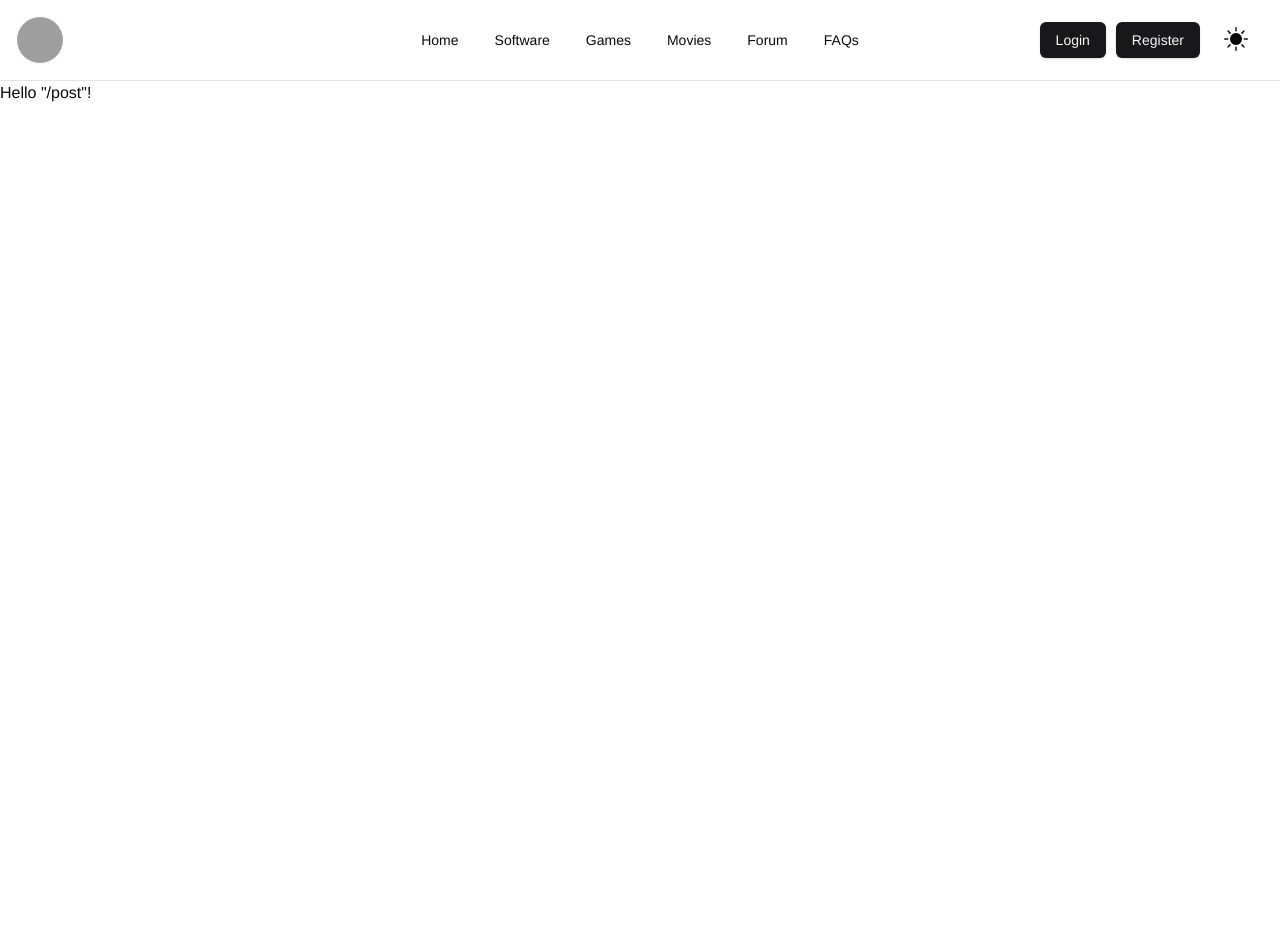
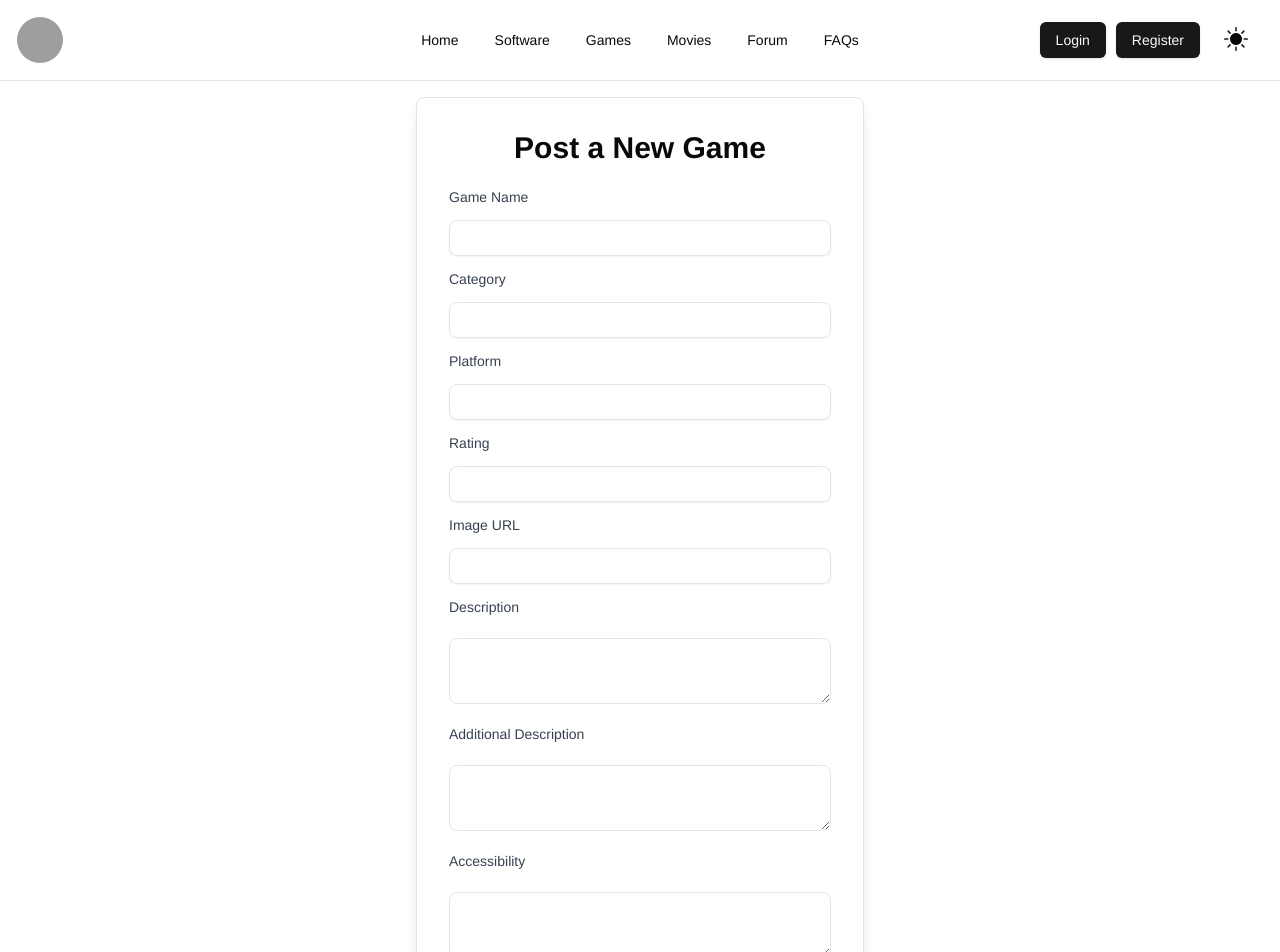
Before and after one commit to Itsasmile/CSCE-4901, a React (Vite) app: page /post in a window 1280 px wide. Shown: the top 952 px of the page. Before the commit the page ends 800 px from the top, so only its background shows below. Built offline with nearby package versions, Linux system fonts and the light colour scheme; no server answers; grey boxes are pictures that could not be loaded.

Commit message:
updated post.tsx

```diff
--- a/src/routes/post.tsx
+++ b/src/routes/post.tsx
@@ -1,10 +1,158 @@
-import { createFileRoute } from '@tanstack/react-router'
+import { createFileRoute } from "@tanstack/react-router";
+import { FormEvent, useState } from "react";
+import { collection, addDoc } from "firebase/firestore";
+import { db } from "@/firebase"; // Import Firebase services
+import { useNavigate } from "@tanstack/react-router";
+import { Input } from "@/components/ui/input";
+import { Label } from "@/components/ui/label";
+import { Button } from "@/components/ui/button";
 
-export const Route = createFileRoute('/post')({
+export const Route = createFileRoute("/post")({
   component: RouteComponent,
-  beforeLoad: () => ({ title: "Post" }),
-})
+});
 
 function RouteComponent() {
-  return <div>Hello "/post"!</div>
+  const [name, setName] = useState("");
+  const [category, setCategory] = useState("");
+  const [platform, setPlatform] = useState("");
+  const [rating, setRating] = useState("");
+  const [imageUrl, setImageUrl] = useState("");
+  const [description, setDescription] = useState("");
+  const [description2, setDescription2] = useState("");
+  const [accessibility, setAccessibility] = useState("");
+  const navigate = useNavigate();
+
+  const handlePostGame = async (e:FormEvent) => {
+    e.preventDefault();
+    try {
+      await addDoc(collection(db, "games"), {
+        name,
+        category,
+        platform,
+        rating,
+        image_url: imageUrl,
+        description,
+        description2,
+        accessibility,
+      });
+      navigate({to:"/"});
+    } catch (error) {
+      console.error("Error adding game:", error);
+    }
+  };
+
+  return (
+    <div className="border-border flex justify-center items-baseline mt-4 h-screen">
+      <div className="border-border border bg-background p-8 rounded-lg shadow-lg w-full max-w-md">
+        <h2 className="text-3xl font-bold mb-6 text-center">Post a New Game</h2>
+        <form onSubmit={handlePostGame}>
+          <div className="mb-4">
+            <Label className="block text-gray-700 mb-2" htmlFor="name">
+              Game Name
+            </Label>
+            <Input
+              type="text"
+              id="name"
+              value={name}
+              onChange={(e) => setName(e.target.value)}
+              className="mt-4 p-2 border rounded-lg w-full"
+              required
+            />
+          </div>
+          <div className="mb-4">
+            <Label className="block text-gray-700 mb-2" htmlFor="category">
+              Category
+            </Label>
+            <Input
+              type="text"
+              id="category"
+              value={category}
+              onChange={(e) => setCategory(e.target.value)}
+              className="mt-4 p-2 border rounded-lg w-full"
+              required
+            />
+          </div>
+          <div className="mb-4">
+            <Label className="block text-gray-700 mb-2" htmlFor="platform">
+              Platform
+            </Label>
+            <Input
+              type="text"
+              id="platform"
+              value={platform}
+              onChange={(e) => setPlatform(e.target.value)}
+              className="mt-4 p-2 border rounded-lg w-full"
+              required
+            />
+          </div>
+          <div className="mb-4">
+            <Label className="block text-gray-700 mb-2" htmlFor="rating">
+              Rating
+            </Label>
+            <Input
+              type="number"
+              id="rating"
+              value={rating}
+              onChange={(e) => setRating(e.target.value)}
+              className="mt-4 p-2 border rounded-lg w-full"
+              required
+            />
+          </div>
+          <div className="mb-4">
+            <Label className="block text-gray-700 mb-2" htmlFor="imageUrl">
+              Image URL
+            </Label>
+            <Input
+              type="text"
+              id="imageUrl"
+              value={imageUrl}
+              onChange={(e) => setImageUrl(e.target.value)}
+              className="mt-4 p-2 border rounded-lg w-full"
+              required
+            />
+          </div>
+          <div className="mb-4">
+            <Label className="block text-gray-700 mb-2" htmlFor="description">
+              Description
+            </Label>
+            <textarea
+              id="description"
+              value={description}
+              onChange={(e) => setDescription(e.target.value)}
+              className="mt-4 p-2 border rounded-lg w-full"
+              required
+            />
+          </div>
+          <div className="mb-4">
+            <Label className="block text-gray-700 mb-2" htmlFor="description2">
+              Additional Description
+            </Label>
+            <textarea
+              id="description2"
+              value={description2}
+              onChange={(e) => setDescription2(e.target.value)}
+              className="mt-4 p-2 border rounded-lg w-full"
+            />
+          </div>
+          <div className="mb-4">
+            <Label className="block text-gray-700 mb-2" htmlFor="accessibility">
+              Accessibility
+            </Label>
+            <textarea
+              id="accessibility"
+              value={accessibility}
+              onChange={(e) => setAccessibility(e.target.value)}
+              className="mt-4 p-2 border rounded-lg w-full"
+            />
+          </div>
+          <Button
+            type="submit"
+            className="w-full mb-2"
+          >
+            Post Game
+          </Button>
+        </form>
+      </div>
+      </div>
+  );
 }
```
